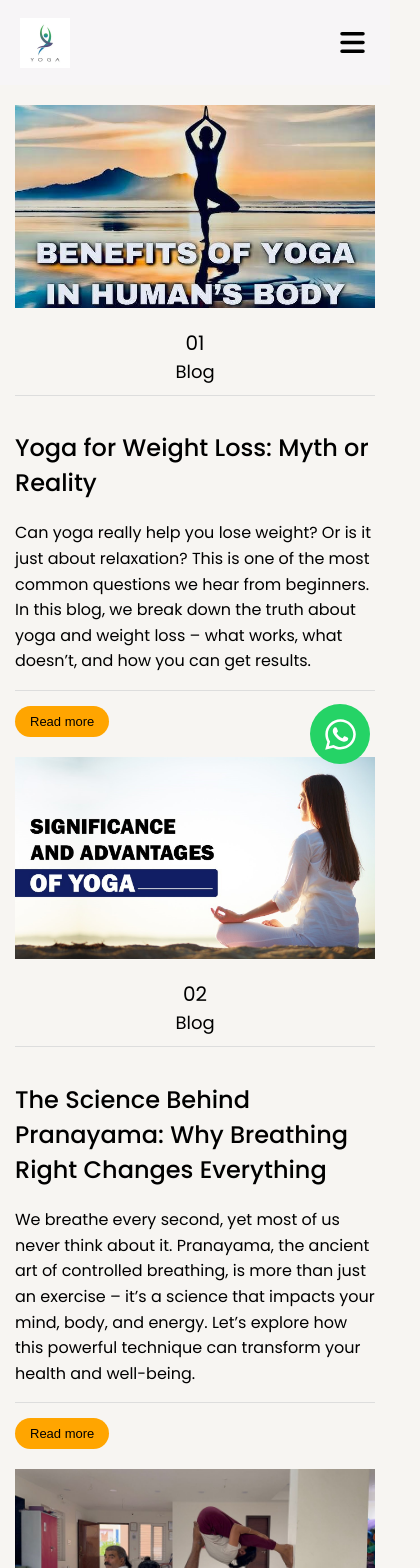
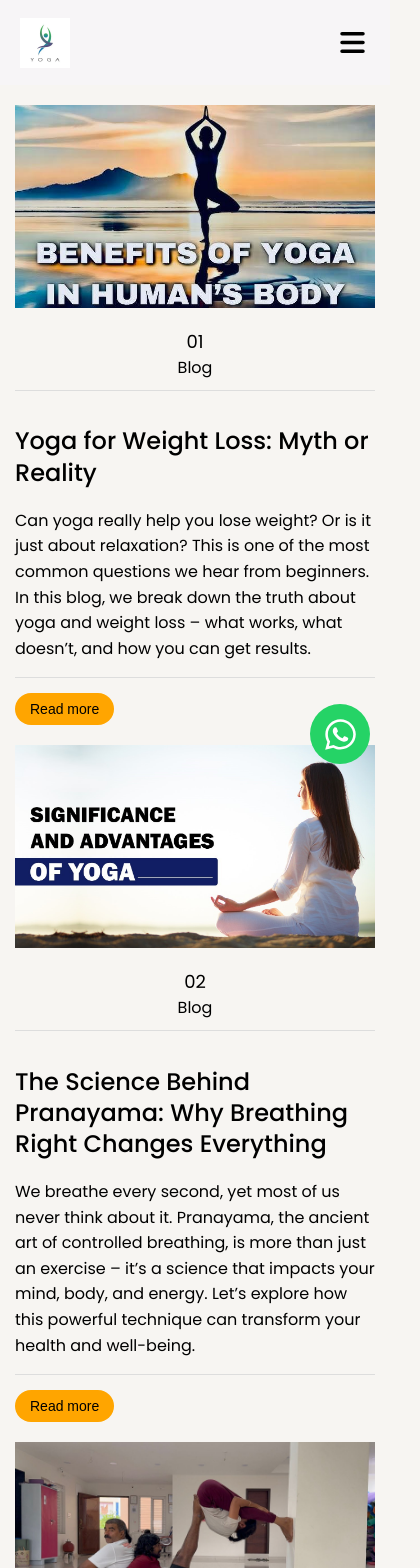
Before and after one commit to rajureddypatukuri-hue/buddha-yoga-studio, a React (Vite) app: page /Blogcontent in a window 390 px wide. Shown: the top 1568 px of the page, 420 px wide, since content can reach past the window. Built offline with nearby package versions, Linux system fonts and the light colour scheme.

Commit message:
Fix blog mobile responsive layout

```diff
--- a/src/components/modules/home/Blogcontent.css
+++ b/src/components/modules/home/Blogcontent.css
@@ -74,20 +74,12 @@
 }
 @media (max-width: 768px){
 
-    .blog-image{
-        margin: 20px auto;
-        padding: 0 15px;
-    }
-
-    .blog-image img{
-        width: 100%;
-        height: auto;
-    }
-
     .blog-card{
+        display: flex;
         flex-direction: column;
+        gap: 15px;
         margin: 20px 15px;
-        gap: 15px;
+        max-width: 100%;
     }
 
     .blog-date{
@@ -97,10 +89,24 @@
         height: auto;
         padding-bottom: 10px;
         margin-top: 0;
+        text-align: center;
+    }
+
+    .blog-date p{
+        font-size: 18px;
+    }
+
+    .blog-date span{
+        font-size: 16px;
+    }
+
+    .blog-content{
+        width: 100%;
     }
 
     .blog-content h2{
         font-size: 24px;
+        line-height: 1.3;
     }
 
     .blog-content p{
@@ -112,15 +118,36 @@
         font-size: 14px;
     }
 
+    .blog-content button{
+        font-size: 14px;
+        padding: 8px 15px;
+    }
+
+    .blog-image{
+        width: 100%;
+        max-width: 100%;
+        margin: 20px auto;
+        padding: 0 15px;
+        box-sizing: border-box;
+    }
+
+    .blog-image img{
+        width: 100%;
+        height: auto;
+        display: block;
+    }
+
     .blog-image2{
         width: 100%;
         max-width: 100%;
         margin: 20px auto;
         padding: 0 15px;
+        box-sizing: border-box;
     }
 
     .blog-image2 img{
         width: 100%;
         height: auto;
+        display: block;
     }
 }
--- a/src/components/modules/home/whatsapp.css
+++ b/src/components/modules/home/whatsapp.css
@@ -133,7 +133,7 @@
     }
 
     .chat-box{
-        width: 380px;
+        width: 90%;
         height: 500px;
         right: 5%;
         left: 9%;
```
